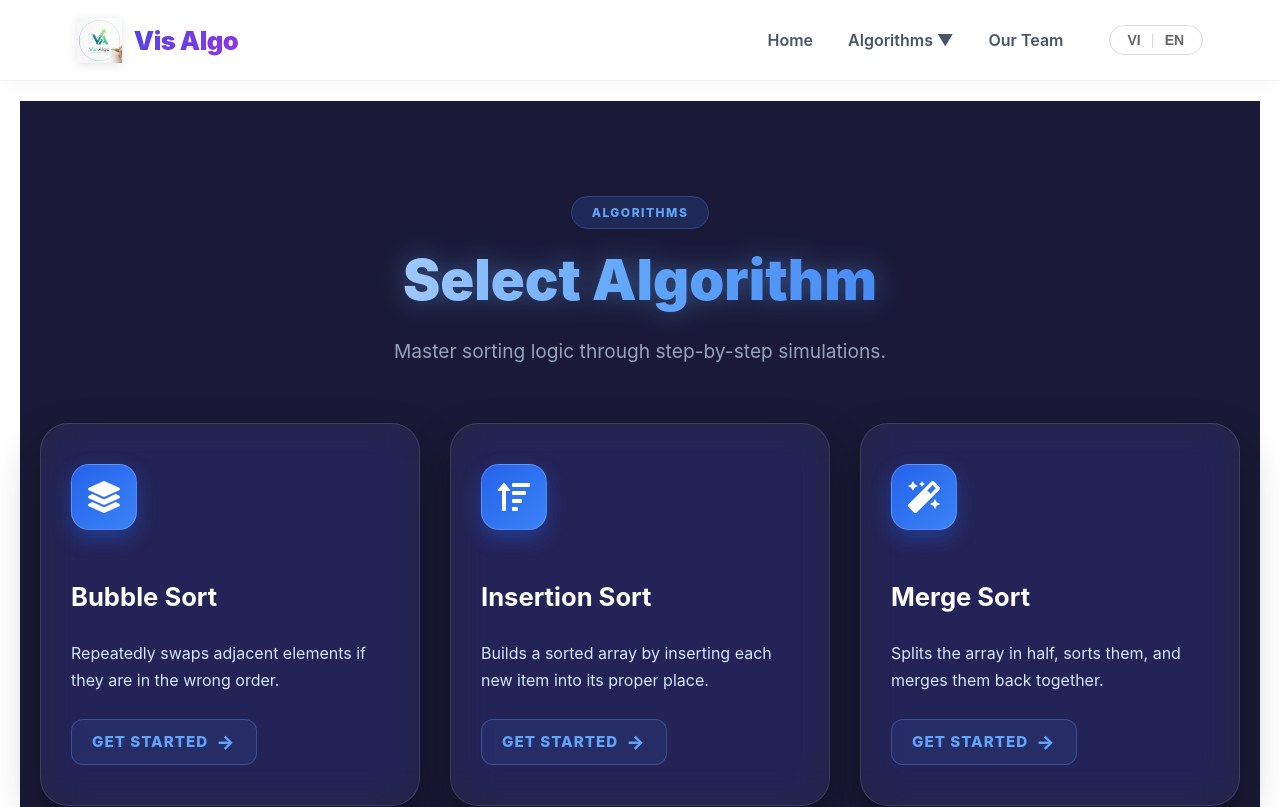
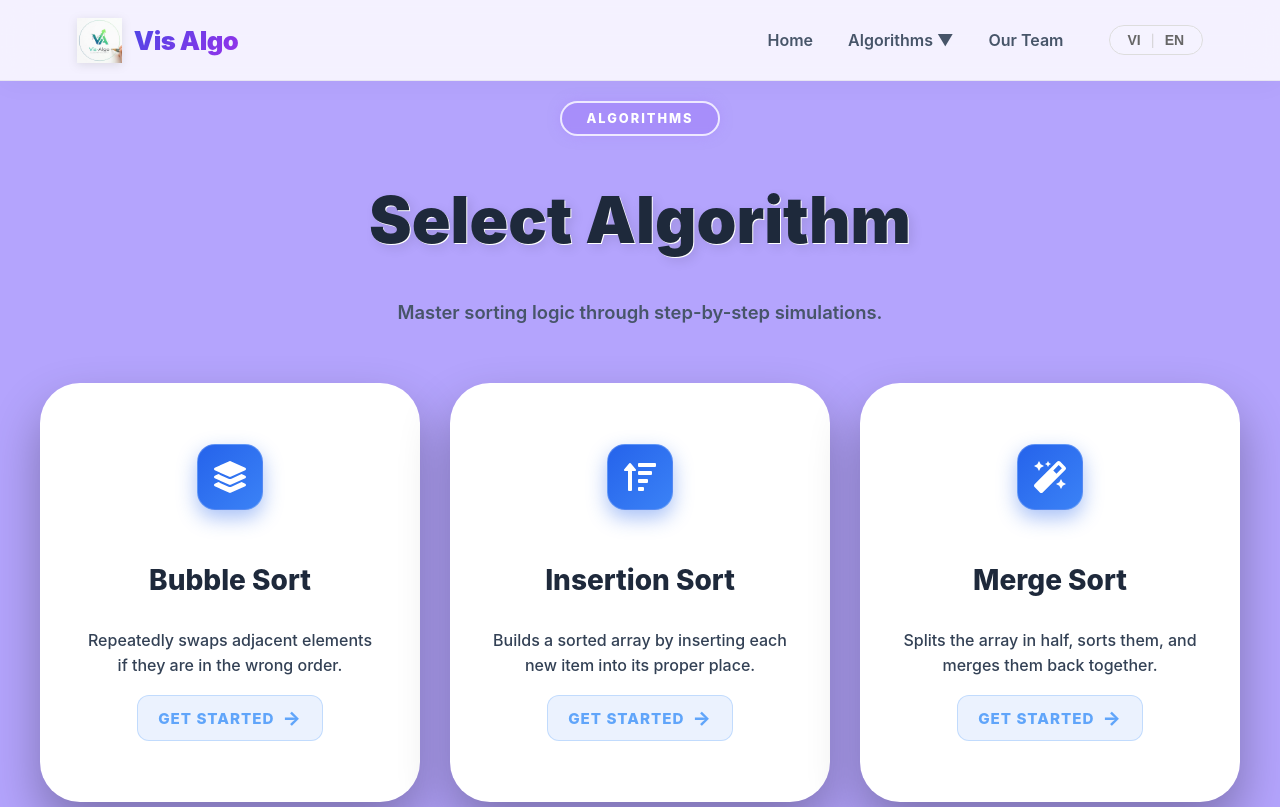
Before and after one commit to lethingocnhat462-ux/Visalgo-final-project, a React (Create React App) app: page /algorithms in a window 1280 px wide. Shown: the top 807 px of the page. Built offline with nearby package versions, Linux system fonts and the light colour scheme.

Commit message:
Fix giao diện

```diff
--- a/src/pages/AboutPage.css
+++ b/src/pages/AboutPage.css
@@ -1,15 +1,16 @@
 /* ===== 1. KHUNG CHÍNH (NAVY GRADIENT) ===== */
 .about-wrapper {
-  max-width: 1000px;
+  max-width: 1100px;
   margin: 40px auto;
-  padding: 60px 30px;
-  /* Kết hợp Gradient tối sang trọng */
-  background: linear-gradient(145deg, #2b3348 0%, #1a202f 100%);
-  border-radius: 32px;
-  color: white;
+  padding: 60px 40px;
+  /* Tạo điểm sáng trung tâm để không bị tối đen */
+  background: radial-gradient(circle at 50% 0%, #1e293b 0%, #0f172a 100%) !important;
+  border-radius: 40px;
+  color: #f1f5f9 !important;
   position: relative;
   overflow: hidden;
-  box-shadow: 0 30px 60px rgba(0, 0, 0, 0.4);
+  box-shadow: 0 40px 100px rgba(0, 0, 0, 0.6);
+  border: 1px solid rgba(255, 255, 255, 0.1);
 }
 
 /* Họa tiết máy tính chìm nghệ thuật */
@@ -34,7 +35,7 @@
   left: 0;
   width: 100%;
   height: 100%;
-  background-image: radial-gradient(#4f46e5 1px, transparent 1px);
+  background-image: radial-gradient(#d8d8e2 1px, transparent 1px);
   background-size: 30px 30px;
   opacity: 0.04;
   z-index: 0;
@@ -59,20 +60,24 @@
   text-transform: uppercase;
 }
 
+/* Tiêu đề chính rực rỡ */
 .about-hero h1 {
-  font-size: 3rem;
-  margin-top: 20px;
-  color: #f8faff;
-  letter-spacing: -1px;
-  font-weight: 800;
+  font-size: 3.5rem !important;
+  text-shadow: 0 0 20px rgba(220, 205, 238, 0.2);
 }
 
 .about-hero p {
     font-size: 1.25rem;
-  color: #e2e8f0;
+    /* KHÔNG dùng màu đen (#000000), dùng màu trắng bạc sáng */
+    color: #cbd5e1 !important;
     max-width: 600px;
     margin: 20px auto 0;
     line-height: 1.6;
+    text-align: center;
+
+    /* Thêm độ bóng nhẹ để tách chữ khỏi nền gradient */
+    text-shadow: 0 2px 4px rgba(0, 0, 0, 0.5);
+    opacity: 1 !important; /* Đảm bảo độ đậm đặc 100% */
 }
 
 /* ===== 3. GRID TẦM NHÌN & QUY ƯỚC ===== */
@@ -97,12 +102,39 @@
 .about-card-large:hover {
   transform: translateY(-8px);
 }
+.about-card-large, .member-mini-card {
+  /* Tăng độ sáng nền card từ 0.03 lên 0.08 */
+  background: rgba(243, 236, 236, 0.08) !important;
+  backdrop-filter: blur(20px);
+  border: 1px solid rgba(255, 255, 255, 0.2) !important; /* Viền trắng sáng rõ hơn */
+  box-shadow: 0 20px 40px rgba(0, 0, 0, 0.3),
+              inset 0 1px 1px rgba(255, 255, 255, 0.1); /* Tạo hiệu ứng ánh sáng mép card */
+  color: #ffffff !important;
+}
 
+.member-mini-card:hover {
+    transform: translateY(-8px) scale(1.02);
+    border-color: #6366f1;
+    background: rgba(99, 102, 241, 0.05); /* Ánh xanh nhẹ khi hover */
+}
+
+/* Chữ Gradient cho Title sang trọng */
+.hero-title, .team-title, .about-hero h1 {
+    /* Thay vì transparent, hãy dùng màu trắng hoặc gradient rõ ràng */
+    color: #ffffff !important;
+    -webkit-text-fill-color: #ffffff !important; /* Quan trọng: Ghi đè lại lỗi chìm chữ */
+
+    font-size: 3.5rem !important;
+    font-weight: 800;
+    text-align: center;
+
+    /* Thêm hiệu ứng phát sáng để chữ nổi hẳn lên khỏi nền */
+    text-shadow: 0 0 15px rgba(168, 85, 247, 0.4), 0 0 30px rgba(99, 102, 241, 0.3) !important;
+    margin-bottom: 10px;
+}
 .about-card-large h2 {
-  font-size: 2rem;
-  font-weight: 800;
-  margin-bottom: 15px;
-  color: #0f172a;
+  color: #ffffff !important;
+  text-shadow: 0 2px 10px rgba(0,0,0,0.3);
 }
 
 .about-card-large p {
@@ -124,7 +156,7 @@
 .team-section {
   margin-top: 50px;
   padding: 40px 20px;
-  background: rgba(255, 255, 255, 0.05);
+  background: rgba(255, 253, 253, 0.05);
   backdrop-filter: blur(10px);
   border-radius: 24px;
   border: 1px solid rgba(255, 255, 255, 0.1);
@@ -140,51 +172,80 @@
 }
 
 .team-grid-layout {
-  display: grid;
-  grid-template-columns: repeat(3, 1fr); /* 3 thẻ mỗi hàng */
+  display: flex !important; /* Đổi từ grid sang flex */
+  flex-wrap: wrap !important; /* Cho phép xuống hàng */
+  justify-content: center !important; /* CĂN GIỮA TOÀN BỘ HÀNG */
   gap: 30px;
-  max-width: 1050px;
+  max-width: 1200px;
   margin: 0 auto;
-
 }
 
 .team-row-center {
-  grid-column: 1 / -1;
-  display: flex;
-  justify-content: center;
-  gap: 30px;
+    display: flex !important;
+    flex-direction: row !important; /* Buộc nằm ngang */
+    justify-content: center !important; /* Căn giữa các Card */
+    align-items: stretch !important;    /* Cho các Card cao bằng nhau */
+    gap: 30px; /* Khoảng cách giữa các Card */
+    width: 100%;
+    flex-wrap: wrap; /* Tự xuống dòng trên mobile */
+    margin-top: 20px;
+}
+/* Chỉnh lại màu mô tả (Description) để không bị chìm */
+.about-card-large p, .mini-role {
+    color: #cbd5e1 !important; /* Đổi từ #000000 sang màu sáng này */
+    line-height: 1.6;
 }
 
+.status-item {
+  color: #f1f5f9 !important; /* Màu trắng xám sáng */
+  font-weight: 500;
+  text-shadow: 0 1px 3px rgba(0,0,0,0.5);
+}
 
+/* Thêm hiệu ứng tỏa sáng (Glow) cho các dấu chấm để tăng tính công nghệ */
+.dot.blue { background: #3b82f6; box-shadow: 0 0 12px rgba(59, 130, 246, 0.8); }
+.dot.red { background: #d42424; box-shadow: 0 0 12px rgba(245, 186, 49, 0.8); }
+.dot.green { background: #10b981; box-shadow: 0 0 12px rgba(16, 185, 129, 0.8); }
 
+/* 1. KHUNG CHỨA (CARD) - SỬA LỖI MÉO VÀ LỆCH */
+/* Thẻ Card của từng thành viên */
+.member-mini-card {
+    background: rgba(255, 255, 255, 0.1) !important;
+    backdrop-filter: blur(12px);
+    border: 1px solid rgba(255, 255, 255, 0.2) !important;
+    border-radius: 30px !important;
 
-.member-mini-card {
-  background: #ffffff;
-  padding: 35px 20px;
-  border-radius: 24px;
+    /* ĐẢM BẢO KHÔNG VƯỢT KHUNG */
+    flex: 0 1 280px;         /* Không giãn quá 280px, nhưng có thể co lại */
+    min-width: 250px;        /* Độ rộng tối thiểu để không quá bé */
+    box-sizing: border-box;  /* Tính cả padding vào độ rộng */
+
     display: flex;
     flex-direction: column;
     align-items: center;
-  box-shadow: 0 10px 25px rgba(0, 0, 0, 0.2);
-  transition: transform 0.3s ease;
+    text-align: center;
+    padding: 30px 20px !important;
+    transition: all 0.3s ease;
 }
-.team-row-center .member-mini-card {
-  flex: 1;
-  max-width: 280px;
-}
-
 
 .member-mini-card:hover {
     transform: translateY(-10px);
-  box-shadow: 0 15px 30px rgba(59, 130, 246, 0.2); /* Đã thêm màu và đóng ngoặc ) */
+    box-shadow: 0 15px 35px rgba(167, 139, 250, 0.3) !important;
+    background: rgba(255, 255, 255, 0.15) !important;
 }
+
+/* 2. AVATAR - GIỮ HÌNH TRÒN VÀ CHÍNH GIỮA */
 .member-logo-wrapper {
-  width: 60px;
-  height: 60px;
-  border-radius: 50%;
+    width: 100px !important;
+    height: 100px !important;
+    border-radius: 50% !important;
     overflow: hidden;
-  border: 2px solid #3b82f6;
-  margin-bottom: 12px;
+    border: 3px solid #6366f1 !important;
+    box-shadow: 0 0 15px rgba(99, 102, 241, 0.5);
+    margin: 0 auto 20px auto !important; /* Force căn giữa */
+    display: flex;
+    align-items: center;
+    justify-content: center;
 }
 
 .member-logo-img {
@@ -193,24 +254,47 @@
     object-fit: cover;
 }
 
+/* 3. TÊN (NAME) - SỬA LỖI BỊ CHÌM VÀ LỆCH */
 .mini-name {
-  font-weight: 700;
-  font-size: 0.9rem;
-  color: #1e293b;
-  display: block;
-  margin-bottom: 5px;
-  text-align: center;
+    /* Đổi từ đen sang trắng để nổi trên nền tím */
+    color: #ffffff !important;
+    font-size: 1.25rem !important;
+    font-weight: 700 !important;
+    margin: 0 0 5px 0 !important;
+    width: 100% !important;
+    display: block !important;
+    text-shadow: 0 2px 10px rgba(0,0,0,0.3) !important;
 }
 
+/* 4. VAI TRÒ (ROLE) - THẲNG HÀNG VỚI TÊN */
 .mini-role {
-  font-size: 0.75rem;
-  color: #64748b;
-  margin-top: 4px;
-  font-weight: 500;
-  display: block; /* Ép vai trò xuống dòng dưới tên */
-  text-align: center;
+    /* Đổi từ đen sang xám bạc sáng */
+    color: #cbd5e1 !important;
+    font-size: 0.85rem !important;
+    font-weight: 500 !important;
+    margin: 0 !important;
+    width: 100% !important;
+    display: block !important;
+    text-align: center !important;
+    letter-spacing: 0.5px;
 }
 
+/* Container bọc ngoài cùng để 3-5 card nằm hàng ngang */
+.team-row-center {
+    display: flex;
+    justify-content: center;
+    align-items: stretch; /* Giúp các card có chiều cao bằng nhau */
+    gap: 25px;
+    flex-wrap: wrap; /* Tự xuống dòng trên mobile */
+    width: 100%;
+    margin-top: 40px;
+}
+/* Ép tất cả tiêu đề trong card phải là trắng tinh */
+.about-card-large h2, .mini-name {
+  color: #ffffff !important;
+  font-weight: 700 !important;
+  text-shadow: 0 2px 10px rgba(0, 0, 0, 0.5);
+}
 /* ===== 5. TRẠNG THÁI (STATUS/DOTS) ===== */
 .status-item {
   display: flex;
--- a/src/pages/AlgorithmsPage.css
+++ b/src/pages/AlgorithmsPage.css
@@ -1,85 +1,208 @@
 /* ===== 1. TỔNG THỂ NỀN TỐI (DEEP NAVY) ===== */
-.algo-page-container {
-  max-width: 100% !important;
-  margin: 0;
-  padding: 100px 20px;
-  font-family: 'Inter', sans-serif;
-  /* Màu nền tối sâu chuyên nghiệp */
-  background-color: #1a1a38;
-  color: #ffffff;
-  min-height: 100vh;
+
+html, body, #root, .App {
+    background-color: #b4a4fd !important; /* Nền tối sâu làm gốc */
+    margin: 0;
+    padding: 0;
+}
+
+.algorithm-page-container {
+    /* Gradient tím AI rực rỡ hơn */
+    background: linear-gradient(135deg, #1a103d 0%, #0f0821 100%) !important;
+    background-attachment: fixed !important;
+    min-height: 100vh !important;
+    width: 100% !important;
+    position: relative;
+    z-index: 1;
+    display: flex;
+    flex-direction: column;
+    align-items: center;
+    padding: 80px 20px;
+}
+
+/* Họa tiết chấm bi (Grid Dots) */
+
+.algorithm-page-container::before {
+  content: "";
+  position: absolute;
+  inset: 0;
+  background-image: radial-gradient(rgba(167, 139, 250, 0.2) 1px, transparent 1px);
+  background-size: 30px 30px;
+  opacity: 0.3;
+  z-index: 0;
+  pointer-events: none;
+}
+
+.algorithm-page-container::after {
+
+  content: "";
+  position: absolute;
+  top: -10%;
+  right: -5%;
+  width: 500px;
+  height: 500px;
+  background: radial-gradient(circle, rgba(99, 102, 241, 0.05) 0%, transparent 70%);
+  filter: blur(80px);
+  z-index: 0;
+
 }
 
 /* ===== 2. PHẦN TIÊU ĐỀ ===== */
+
 .algo-header-section {
+
   text-align: center;
+
   margin-bottom: 60px;
+
   max-width: 1200px;
+
   margin-left: auto;
+
   margin-right: auto;
+
 }
 
+/* ===== CHỈNH SỬA BADGE "ALGORITHMS" PHÍA TRÊN ===== */
 .algo-badge {
-  background: rgba(59, 130, 246, 0.15);
-  color: #60a5fa;
-  padding: 8px 20px;
-  border-radius: 50px;
-  font-size: 0.75rem;
-  font-weight: 800;
-  text-transform: uppercase;
-  letter-spacing: 1.5px;
-  border: 1px solid rgba(59, 130, 246, 0.3);
+  /* 1. Bo góc dạng viên thuốc (Pill shape) */
+  border-radius: 100px !important;
+
+  /* 2. Viền: Tăng độ dày và sử dụng màu trắng bạc để không bị chìm */
+  border: 2px solid rgba(255, 255, 255, 0.8) !important;
+
+  /* 3. Nền: Tím đậm hơn một chút để tạo độ tương phản với chữ trắng */
+  background: rgba(139, 92, 246, 0.3) !important;
+
+  /* 4. Màu chữ: Trắng tinh khiết */
+  color: #ffffff !important;
+
+  /* 5. Hiệu ứng Glow (Phát sáng) cho viền:
+     Đây là chìa khóa để viền không bị chìm */
+  box-shadow: 0 0 12px rgba(167, 139, 250, 0.5) !important;
+
+  /* Định dạng chữ sang trọng */
+  padding: 8px 24px !important;
+  font-size: 0.8rem !important;
+  font-weight: 850 !important;
+  text-transform: uppercase !important;
+  letter-spacing: 2px !important;
+  display: inline-flex;
+  margin-bottom: 25px !important;
+  backdrop-filter: blur(5px); /* Hiệu ứng kính nhẹ bên trong badge */
 }
 
-.algo-page-title {
-  font-size: 3.5rem;
-  font-weight: 900;
-  margin: 25px 0;
-  /* Tạo dải màu gradient cho chữ cực đẹp */
-  background: linear-gradient(to right, #ffffff, #60a5fa, #2563eb);
-  -webkit-background-clip: text;
-  background-clip: text;
-  -webkit-text-fill-color: transparent;
-  filter: drop-shadow(0 0 12px rgba(96, 165, 250, 0.4));
+/* Hiệu ứng hover cho Badge thêm sinh động */
+.algo-badge:hover {
+  border-color: #ffffff !important;
+  box-shadow: 0 0 20px rgba(167, 139, 250, 0.8) !important;
+  transform: translateY(-2px);
+  transition: all 0.3s ease;
 }
 
+
+.algo-page-title {
+
+  position: relative;
+
+  z-index: 1;
+
+  font-size: 4rem !important;
+
+  font-weight: 900 !important;
+
+  text-align: center;
+
+  /* Màu xanh Navy đậm để tương phản cực cao với nền sáng */
+
+  color: #1e293b !important;
+
+  -webkit-text-fill-color: initial !important; /* Hủy bỏ trong suốt cũ */
+
+  background: none !important;
+
+
+
+  /* Tạo chiều sâu bằng bóng đổ kép */
+
+  text-shadow: 1px 1px 0px #ffffff, 4px 4px 12px rgba(0, 0, 0, 0.1);
+
+  margin-top: 20px;
+
+}
+
+
+
 .algo-page-subtitle {
-  color: #94a3b8;
-  font-size: 1.2rem;
-  max-width: 600px;
-  margin: 0 auto;
+
+  position: relative;
+
+  z-index: 1;
+
+  color: #475569 !important; /* Màu xám đậm hơn để không bị nhạt */
+
+  font-weight: 600;
+
+  font-size: 1.15rem;
+
+  text-align: center;
+
+  margin-bottom: 50px;
+
 }
 
 /* ===== 3. GRID LAYOUT & CARD KÍNH (GLASSMORPHISM) ===== */
+
 .algo-card-grid {
+
   display: grid;
+
   grid-template-columns: repeat(auto-fit, minmax(320px, 1fr));
+
   gap: 30px;
+
   max-width: 1200px;
+
   margin: 60px auto 0;
+
 }
 
+
+
 .algo-glass-card {
-  background: rgba(255, 255, 255, 0.05) !important;
-  backdrop-filter: blur(20px) saturate(180%);
-  -webkit-backdrop-filter: blur(20px) saturate(180%);
-  padding: 40px 30px;
-  border-radius: 28px;
-  border: 1px solid rgba(255, 255, 255, 0.12);
-  transition: all 0.4s cubic-bezier(0.175, 0.885, 0.32, 1.275);
-  box-shadow: 0 20px 40px rgba(0, 0, 0, 0.4);
-  display: flex;
-  flex-direction: column;
+    /* Đổi từ màu xám đục sang nền trắng trong suốt rất nhẹ */
+    background: rgb(255, 255, 255) !important;
+
+    /* Hiệu ứng làm mờ hậu cảnh (Glassmorphism) - Quan trọng để nổi bật */
+    backdrop-filter: blur(20px) saturate(180%);
+    -webkit-backdrop-filter: blur(20px) saturate(180%);
+
+    /* Viền trắng mờ tạo cảm giác sắc nét */
+    border: 1px solid rgba(255, 255, 255, 0.15) !important;
+    border-radius: 40px !important;
+
+    padding: 60px 40px !important;
+    display: flex;
+    flex-direction: column;
+    align-items: center;
+    text-align: center;
+
+    /* Đổ bóng cực sâu để tạo độ nổi khối 3D */
+    box-shadow: 0 25px 50px rgba(0, 0, 0, 0.3) !important;
+
+    transition: all 0.4s cubic-bezier(0.175, 0.885, 0.32, 1.275);
 }
 
 .algo-glass-card:hover {
-  transform: translateY(-12px);
-  background: rgba(255, 255, 255, 0.08) !important;
-  border-color: rgba(59, 130, 246, 0.5);
-  box-shadow: 0 25px 50px rgba(59, 130, 246, 0.2);
+
+  transform: translateY(-10px);
+  box-shadow: 0 35px 70px rgba(99, 102, 241, 0.12);
+  border-color: #6366f1 !important;
+
 }
 
 .algo-card-icon {
+
   font-size: 2rem;
   color: #ffffff !important;
   margin-bottom: 25px;
@@ -93,24 +216,103 @@
   border: 1px solid rgba(255, 255, 255, 0.2);
   box-shadow: 0 8px 20px rgba(37, 99, 235, 0.4);
   transition: all 0.3s ease;
+
 }
 
+
+
 .algo-glass-card h3 {
-  font-size: 1.6rem;
-  color: #ffffff;
-  margin-bottom: 12px;
-  font-weight: 700;
+
+  font-size: 1.75rem !important;
+  color: #1e293b !important;
+  font-weight: 850 !important;
+  margin-bottom: 15px;
+  text-align: center;
+
 }
 
 .algo-glass-card p {
-  color: #d5e7ff;
-  line-height: 1.7;
-  flex-grow: 1;
-  margin-bottom: 25px;
+
+  color: #334155 !important; /* Màu Slate 700 */
+  font-weight: 500 !important;
+  line-height: 1.6;
+  text-align: center;
+  opacity: 1 !important;
+
+}
+
+/* Tiêu đề chính "Select Algorithm" rực rỡ hơn */
+
+.select-algo-title {
+
+    color: #1e40af !important; /* Xanh đậm hơn (Blue 800) */
+    font-weight: 800;
+    text-shadow: 0 0 20px rgba(59, 130, 246, 0.2);
+    filter: drop-shadow(0 2px 4px rgba(0,0,0,0.1));
+
+}
+
+/* Các đoạn mô tả trong thẻ Card (đang bị quá nhạt) */
+
+.algo-card p {
+
+    color: #334155 !important; /* Đổi từ xám nhạt sang Slate 700 để dễ đọc */
+    font-weight: 500;
+    line-height: 1.6;
+
+}
+
+/* Chữ trên nút Get Started */
+
+.btn-get-started {
+
+    color: #1d4ed8 !important; /* Xanh đậm */
+    font-weight: 700 !important;
+
+}
+
+/* Khung chứa toàn bộ trang thuật toán */
+
+.algo-visualization-container {
+
+    background-color: #f8fafc;
+    background-image:
+
+        radial-gradient(at 0% 0%, rgba(99, 102, 241, 0.05) 0px, transparent 50%),
+        radial-gradient(at 100% 0%, rgba(168, 85, 247, 0.05) 0px, transparent 50%);
+
+    position: relative;
+
+}
+
+/* Họa tiết lưới chấm (Dotted Grid) */
+
+.algo-visualization-container::before {
+
+    content: "";
+    position: absolute;
+    inset: 0;
+    background-image: radial-gradient(#cbd5e1 1px, transparent 1px);
+    background-size: 25px 25px;
+    opacity: 0.3;
+    pointer-events: none;
+}
+
+.nav-link {
+    color: #475569 !important; /* Xám đậm chuyên nghiệp */
+    font-weight: 600;
+    transition: color 0.3s ease;
+}
+.nav-link:hover, .nav-link.active {
+
+    color: #4f46e5 !important; /* Xanh tím khi chọn */
+
 }
 
 /* ===== 4. NÚT XEM TRỰC QUAN (NEON LINK) ===== */
+
 .algo-view-btn {
+
   display: inline-flex;
   align-items: center;
   gap: 8px;
@@ -127,9 +329,11 @@
   transition: all 0.3s ease;
   cursor: pointer;
   width: fit-content;
+
 }
 
 .algo-view-btn:hover {
+
   background: #3b82f6 !important;
   color: #ffffff !important;
   box-shadow: 0 8px 25px rgba(59, 130, 246, 0.5);
@@ -138,9 +342,12 @@
 
 .algo-view-btn span {
   font-size: 1.2rem;
+
   transition: transform 0.3s ease;
 }
 
 .algo-view-btn:hover span {
+
   transform: translateX(5px);
+
 }
```
Lines whose indentation alone changed are shown as unchanged.
